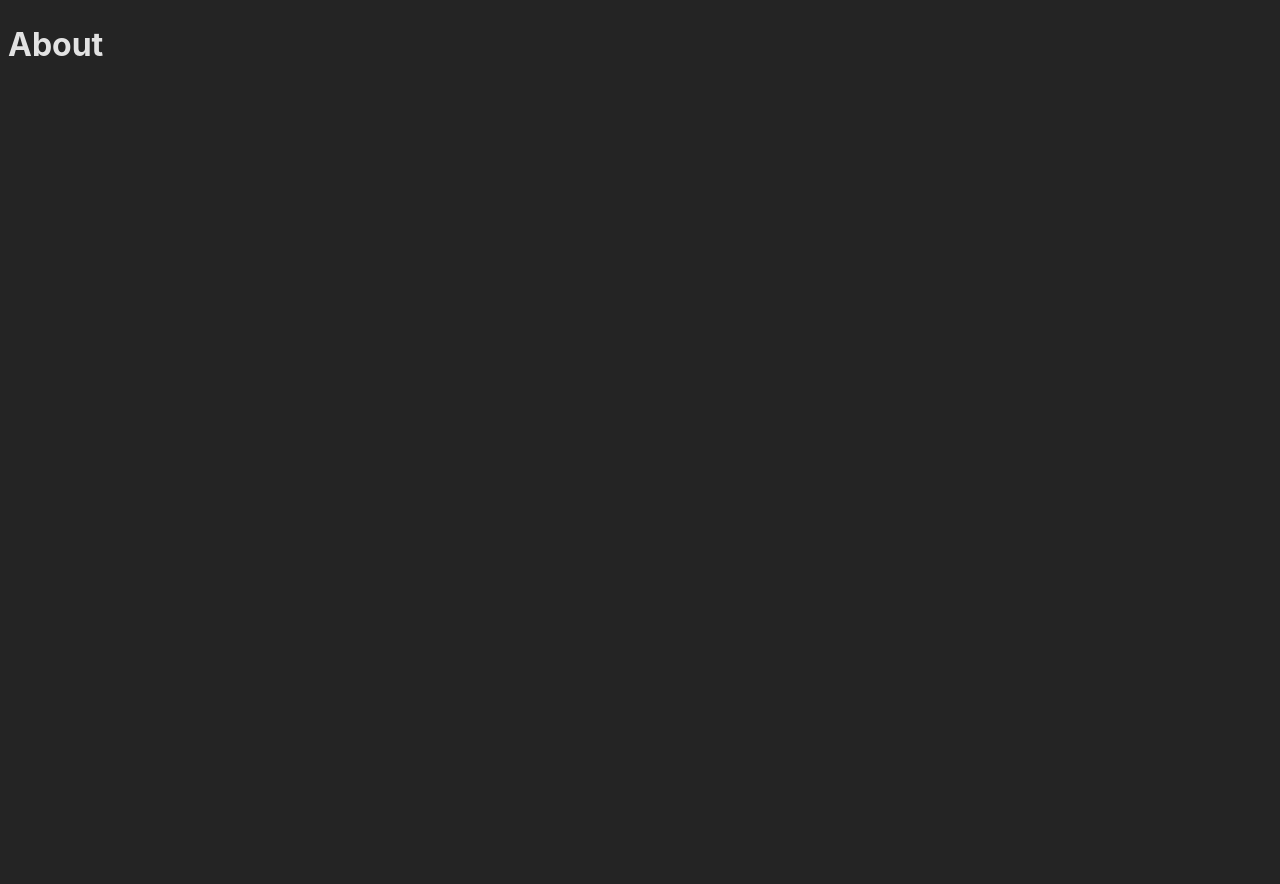
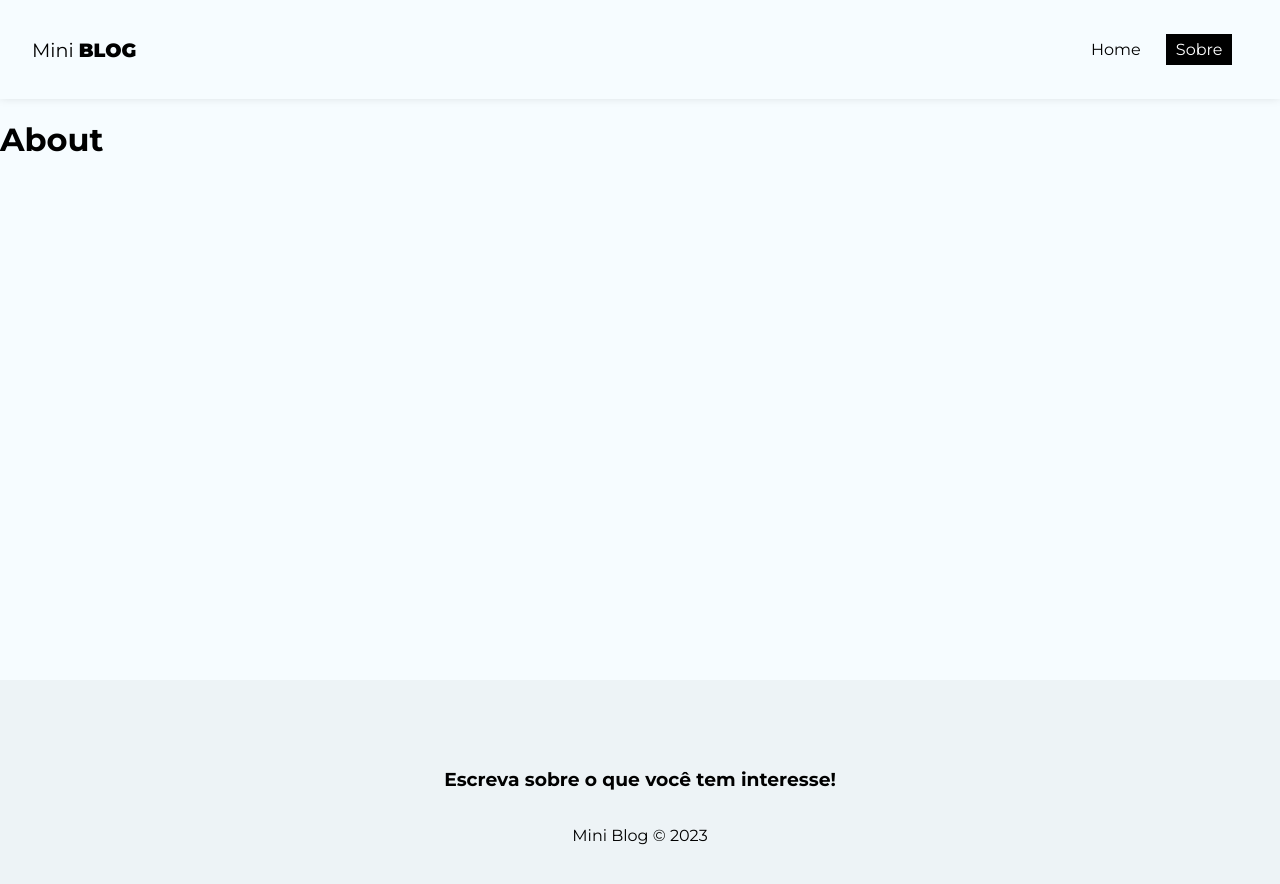
Before and after one commit to Matheuz233/Projetos-Cursos, a React (Vite) app in the folder React do Zero a Maestria/MiniBlog/: page /about in a window 1280 px wide. Shown: the top 884 px of the page. Before the commit the page ends 800 px from the top, so only its background shows below. Built offline with nearby package versions, Linux system fonts and the light colour scheme.

Commit message:
styles: 💄 Navbar and Footer Style

```diff
--- a/React do Zero a Maestria/MiniBlog/index.html
+++ b/React do Zero a Maestria/MiniBlog/index.html
@@ -1,10 +1,16 @@
-<!doctype html>
+<!DOCTYPE html>
 <html lang="pt-br">
   <head>
     <meta charset="UTF-8" />
     <link rel="icon" type="image/svg+xml" href="/vite.svg" />
+    <link rel="preconnect" href="https://fonts.googleapis.com" />
+    <link rel="preconnect" href="https://fonts.gstatic.com" crossorigin />
+    <link
+      href="https://fonts.googleapis.com/css2?family=Montserrat:ital,wght@0,100..900;1,100..900&display=swap"
+      rel="stylesheet"
+    />
     <meta name="viewport" content="width=device-width, initial-scale=1.0" />
-    <title>Vite + React</title>
+    <title>Mini Blog</title>
   </head>
   <body>
     <div id="root"></div>
--- a/React do Zero a Maestria/MiniBlog/src/App.jsx
+++ b/React do Zero a Maestria/MiniBlog/src/App.jsx
@@ -2,6 +2,10 @@
 
 // React Router
 import { BrowserRouter, Routes, Route, Navigate } from "react-router-dom";
+
+// Components
+import Navbar from "./pages/Components/Navbar";
+import Footer from "./pages/Components/Footer";
 
 // Pages
 import Home from "./pages/Home/Home";
@@ -11,12 +15,14 @@
   return (
     <>
       <BrowserRouter>
+      <Navbar />
         <div className="container">
           <Routes>
             <Route path="/" element={<Home />} />
             <Route path="/about" element={<About />} />
           </Routes>
         </div>
+        <Footer />
       </BrowserRouter>
     </>
   );
--- a/React do Zero a Maestria/MiniBlog/src/index.css
+++ b/React do Zero a Maestria/MiniBlog/src/index.css
@@ -1,14 +1,32 @@
-:root {
-  font-family: Inter, system-ui, Avenir, Helvetica, Arial, sans-serif;
-  line-height: 1.5;
-  font-weight: 400;
+body {
+  background-color: #f6fcff;
+  padding: 0;
+  margin: 0;
+  font-family: "Montserrat", sans-serif;
+}
 
-  color-scheme: light dark;
-  color: rgba(255, 255, 255, 0.87);
-  background-color: #242424;
+input::placeholder textarea::placeholder {
+  font-family: "Montserrat", sans-serif;
+}
 
-  font-synthesis: none;
-  text-rendering: optimizeLegibility;
-  -webkit-font-smoothing: antialiased;
-  -moz-osx-font-smoothing: grayscale;
+input:focus,
+textarea:focus {
+  outline: none;
 }
+
+a,
+nav button {
+  text-decoration: none;
+  background-color: transparent;
+  border: none;
+  color: #000;
+  transition: 0.4s;
+  font-size: 1em;
+  cursor: pointer;
+  font-family: "Montserrat", sans-serif;
+}
+
+a:hover,
+nav button:hover {
+  color: #bbb;
+}
--- /dev/null
+++ b/React do Zero a Maestria/MiniBlog/src/pages/Components/Footer.jsx
@@ -0,0 +1,12 @@
+import styles from "./Footer.module.css";
+
+const Footer = () => {
+  return (
+    <footer className={styles.footer}>
+      <h3>Escreva sobre o que você tem interesse!</h3>
+      <p>Mini Blog &copy; 2023</p>
+    </footer>
+  );
+};
+
+export default Footer;
--- /dev/null
+++ b/React do Zero a Maestria/MiniBlog/src/pages/Components/Footer.module.css
@@ -0,0 +1,9 @@
+.footer {
+    height: 250px;
+    color: black;
+    display: flex;
+    flex-direction: column;
+    align-items: center;
+    justify-content: center;
+    background-color: #EDF3F6;
+}
--- /dev/null
+++ b/React do Zero a Maestria/MiniBlog/src/pages/Components/Navbar.jsx
@@ -0,0 +1,33 @@
+import { NavLink } from "react-router-dom";
+
+import styles from "./Navbar.module.css";
+
+const Navbar = () => {
+  return (
+    <nav className={styles.navbar}>
+      <NavLink to="/" className={styles.brand}>
+        Mini <span>Blog</span>
+      </NavLink>
+      <ul className={styles.links_list}>
+        <li>
+          <NavLink
+            to="/"
+            className={({ isActive }) => (isActive ? styles.active : "")}
+          >
+            Home
+          </NavLink>
+        </li>
+        <li>
+          <NavLink
+            to="/about"
+            className={({ isActive }) => (isActive ? styles.active : "")}
+          >
+            Sobre
+          </NavLink>
+        </li>
+      </ul>
+    </nav>
+  );
+};
+
+export default Navbar;
--- /dev/null
+++ b/React do Zero a Maestria/MiniBlog/src/pages/Components/Navbar.module.css
@@ -0,0 +1,34 @@
+.navbar {
+  display: flex;
+  box-shadow: rgba(0, 0, 0, 0.15) 0px -2px 10px 0px;
+  justify-content: space-between;
+  align-items: center;
+  padding: 1.5em 2em;
+}
+
+.brand {
+  font-size: 1.2em;
+}
+
+.brand span {
+  font-weight: 900;
+  text-transform: uppercase;
+}
+
+.links_list {
+  display: flex;
+  list-style: none;
+}
+
+.links_list li {
+  margin-right: 1em;
+}
+
+.links_list li a {
+  padding: 0.4em 0.6em;
+}
+
+.active {
+  background-color: #000;
+  color: #fff;
+}
```
